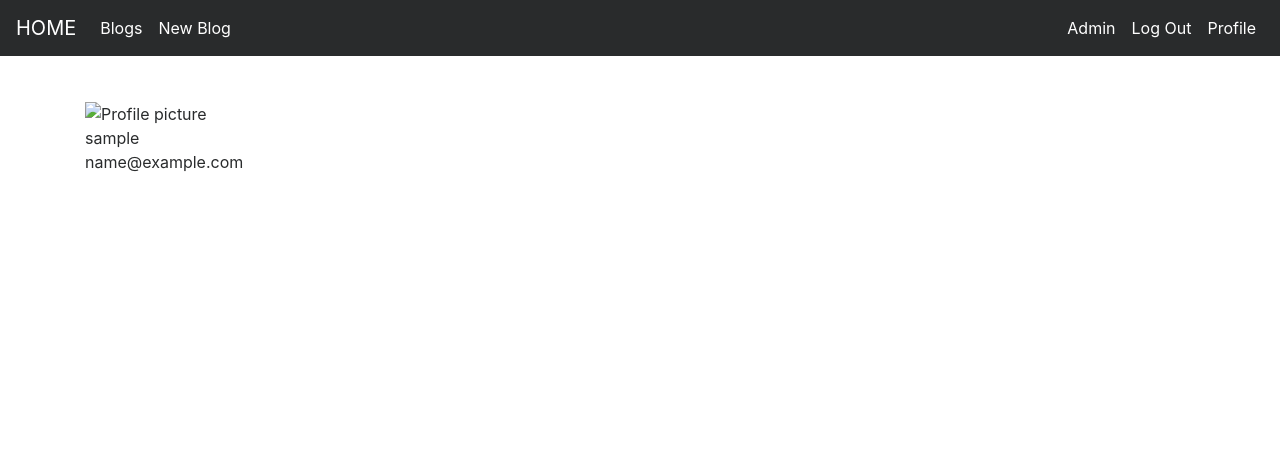
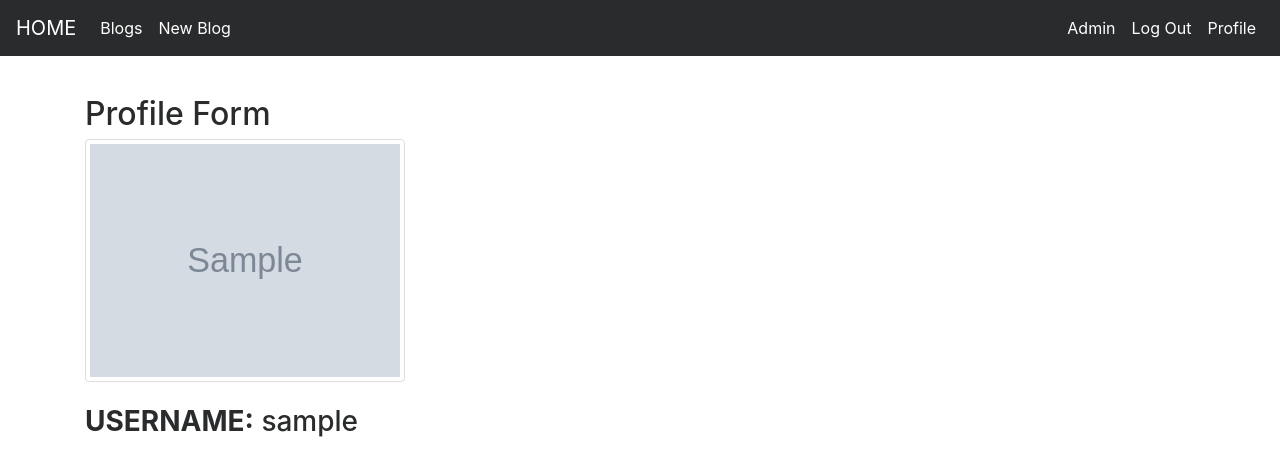
Before and after one commit to durmus-pala/django-blog-app, a Django app: page /user/profile/ in a window 1280 px wide. Shown: the top 476 px of the page. Run offline with Django 3.2, Linux system fonts and the light colour scheme; a user stored in the database is signed in; tables that the repository leaves empty hold one stand-in row (values such as "Sample post"); grey boxes marked "Sample" are stand-in pictures; some libraries are stand-ins or nearby versions.

Commit message:
add profile page with picture

```diff
--- a/src/userApp/models.py
+++ b/src/userApp/models.py
@@ -4,7 +4,8 @@ from django.contrib.auth.models import User
 
 class UserProfile(models.Model):
     user = models.OneToOneField(User, on_delete=models.CASCADE)
-    profile_pic = models.ImageField(upload_to='profile_pics', blank=True)
+    profile_pic = models.ImageField(
+        default="default.jpg", upload_to='profile_pics', blank=True)
 
     def __str__(self):
         return self.user.username
--- a/src/userApp/templates/userApp/profile.html
+++ b/src/userApp/templates/userApp/profile.html
@@ -1,15 +1,14 @@
 {% extends 'userApp/base.html' %}
+{% block content %}
+{% load crispy_forms_tags %}
+<div class="container mt-5 pt-5">
+    <h2>Profile Form</h2>
 
+    {% if profile.profile_pic.url %}
+    <img class="img-thumbnail" style="width: 20rem;" src="{{profile.profile_pic.url }}" alt="profile picture">
+    {% endif %}
+    <br><br>
+    <h3> <b>USERNAME:</b> {{user.username}}</h3>
+</div>
 
-{% block content %}
-
-    <div class="container" style="margin-top: 100px;">
-        <img src="{{user.profile.profile_pic.url}}" alt="Profile picture">
-        <br>
-        {{user.username}}
-        <br>
-        {{user.email}}
-        <h3>{{user.profile.profile_pic}}</h3>
-
-    </div>
 {% endblock content %}
--- a/src/userApp/views.py
+++ b/src/userApp/views.py
@@ -1,6 +1,7 @@
-from django.shortcuts import render, redirect
+from django.shortcuts import render, redirect, get_object_or_404
 from .forms import UserProfileForm, UserForm, LoginForm
 from django.contrib.auth.models import User
+from .models import UserProfile
 # login imports
 from django.contrib.auth.decorators import login_required
 from django.contrib.auth import authenticate, login, logout
@@ -13,8 +14,16 @@ def home(request):
     return render(request, "userApp/home.html")
 
 
+@login_required
 def profile(request):
-    return render(request, "userApp/profile.html")
+    user = request.user
+    # profile = UserProfile.objects.get(user=user.id)
+    # aşağıdaki şekilde yapmak daha doğru. yukardaki şekilde arama yapınca DB'de bulamazsa app çöker
+    profile = get_object_or_404(UserProfile, user=user.id)
+    content = {
+        'profile': profile
+    }
+    return render(request, 'userApp/profile.html', content)
 
 
 def register(request):
```
Also changed, not shown: requirements.txt (deleted, +0 -7 lines), src/media/default.jpg (added), src/media/profile_pics/indir.png (added).
